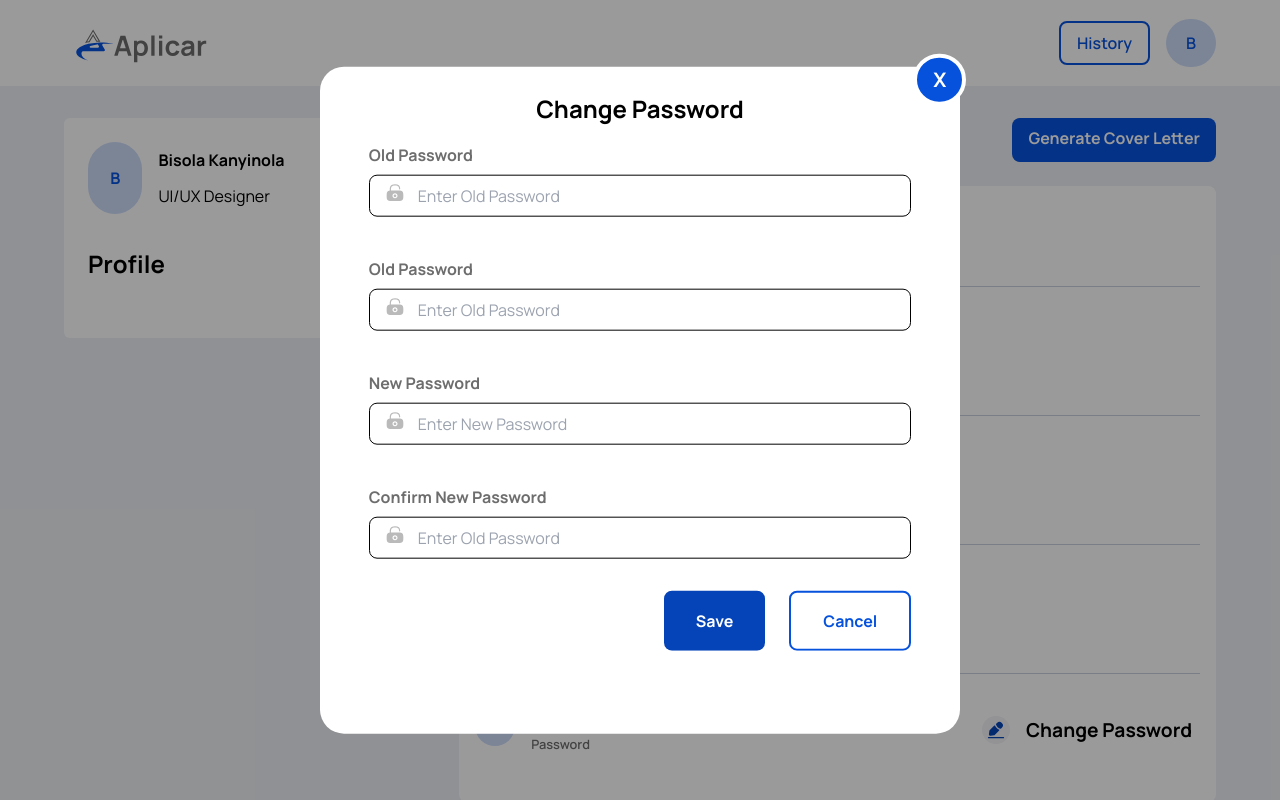
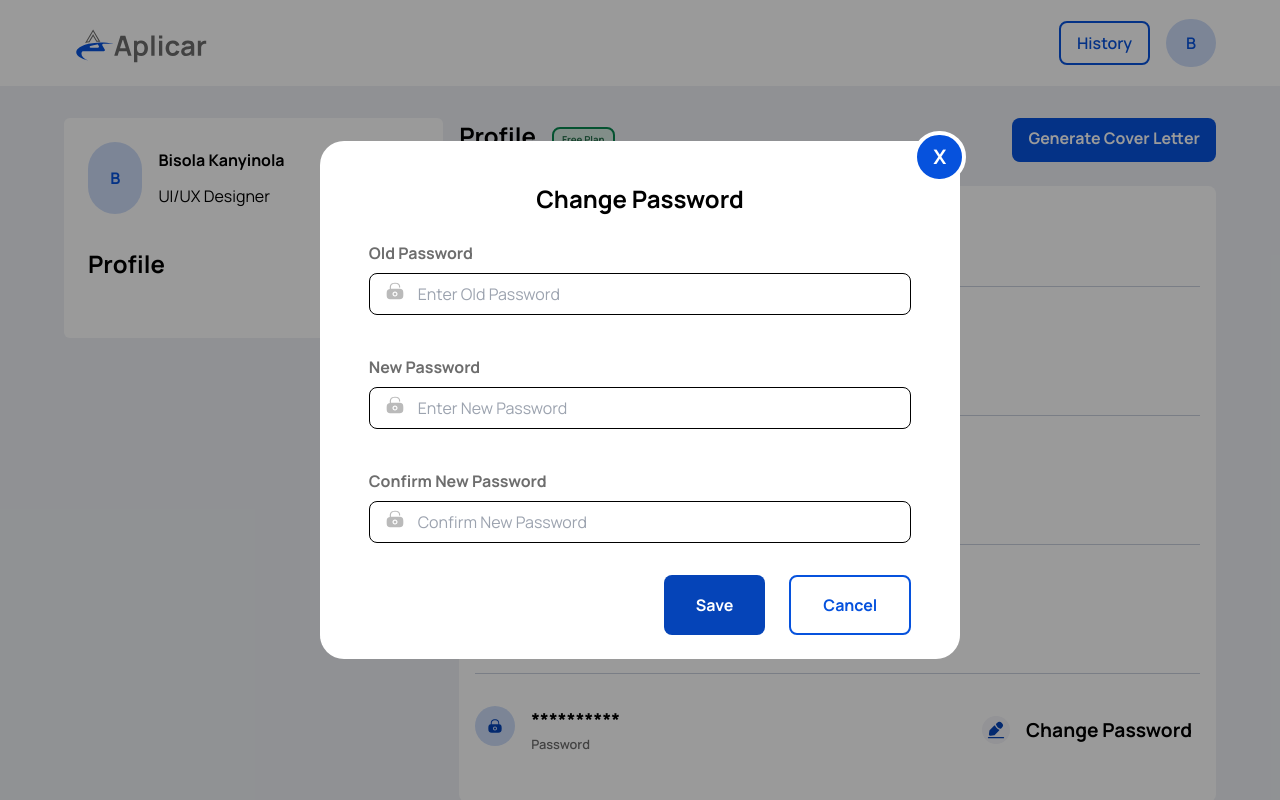
Before and after one commit to EarlPappi/hng, a React (Create React App) app: page / in a window 1280 px wide. Both pictures are taken after a click on the element "Change Password". Shown: the top 800 px of the page. Built offline with nearby package versions, Linux system fonts and the light colour scheme.

Commit message:
feat: success page

```diff
--- a/src/Pages/Profile/Icons.js
+++ b/src/Pages/Profile/Icons.js
@@ -159,3 +159,14 @@ export const ArrowLeft = ({ ...props }) => {
 
     )
 }
+
+export const SuccessIcon =({ ...props }) =>{
+    return (
+        <svg { ...props } width="100" height="100" viewBox="0 0 100 100" fill="none" xmlns="http://www.w3.org/2000/svg">
+<rect width="100" height="100" rx="50" fill="#E5FCF6"/>
+<rect x="10" y="8.75" width="80" height="80" rx="40" fill="#0FB56D"/>
+<path d="M32.4375 48.9904L43.9838 60.5366L67.5625 36.9629" stroke="#FCFCFC" stroke-width="5.50125" stroke-linecap="round" stroke-linejoin="round"/>
+</svg>
+
+    )
+}
--- a/src/Pages/Profile/PasswordModal.jsx
+++ b/src/Pages/Profile/PasswordModal.jsx
@@ -1,13 +1,14 @@
 import React, { useState } from 'react'
 import { PasswordLockIcon } from './Icons.js'
 
-function PasswordModal({ setShowPassModal }) {
+function PasswordModal({ setShowPassModal, setShowSuccess }) {
+
     const [oldPassword, setOldPassword] = useState('')
     const [newPassword, setNewPassword] = useState('')
     // const [confirmOldPassword, setConfirmOldPassword] = useState('')
     const [confirmNewPassword, setConfirmNewPassword] = useState('')
     const [emptyError, setEmptyError] = useState(false)
-    const [unMatch, setUnMatch] = useState(false)
+    const [unMatch, setUnMatch] = useState(false);
 
 
 
@@ -42,7 +43,10 @@ function PasswordModal({ setShowPassModal }) {
         } else {
             setIsValid(true)
             setUnMatch(false);
-            setEmptyError(false)
+            setEmptyError(false);
+
+            setShowPassModal(false)
+            setShowSuccess(true)
 
             console.log("GBAYII")
 
@@ -67,7 +71,7 @@ function PasswordModal({ setShowPassModal }) {
 
                 </div>
 
-                <div className='absolute bg-white w-11/12 md:w-6/12 h-5/6 z-30 top-[50%] left-[50%] translate-x-[-50%] translate-y-[-50%] p-3 md:p-6 rounded-3xl'>
+                <div className='absolute bg-white w-11/12 md:w-6/12 h-max z-30 top-[50%] left-[50%] translate-x-[-50%] translate-y-[-50%] p-3 md:p-6 rounded-3xl'>
                     <div className='w-11/12  mx-auto overflow-hidden'>
                         {/* Close Button */}
                         <p className='inline rounded-full py-2 px-4  absolute top-[-2%] right-[-1%] z-40 font-bold text-xl bg-primaryMain text-white cursor-pointer border-4 border-white'
@@ -78,7 +82,7 @@ function PasswordModal({ setShowPassModal }) {
                         <div>
 
                             <div>
-                                <h1 className='font-bold text-[1.5em] pb-2 text-center'>Change Password</h1>
+                                <h1 className='font-bold text-[1.5em] py-4 text-center'>Change Password</h1>
                             </div>
 
                             <form action="" onSubmit={handleSubmit}
@@ -93,23 +97,24 @@ function PasswordModal({ setShowPassModal }) {
                                             setOldPassword(e.target.value)
 
                                         }} />
+
                                         { emptyError && <span className='text-errorMain'>New or Old Password cannot be Empty</span> }
                                     </div>
                                 </div>
 
-                                <div className='my-2 '>
-                                    <label htmlFor="confirmOldPassword" className='font-bold text-[#6D6D6D]'>Old Password</label>
+                                {/* <div className='my-2 '>
+                                    <label htmlFor="confirmOldPassword" className='font-bold text-[#6D6D6D]'>Confirm Old Password</label>
                                     <div className='relative '>
                                         <PasswordLockIcon className='absolute top-4 left-4 ' />
                                         <input style={{
                                             borderColor: emptyError ? 'red' : ''
-                                        }} type="password" className='focus:border-[#6D6D6D] w-full border rounded-lg my-2 px-12 py-2 ' id='oldPassword' placeholder='Enter Old Password' onChange={(e) => {
+                                        }} type="password" className='focus:border-[#6D6D6D] w-full border rounded-lg my-2 px-12 py-2 ' id='oldPassword' placeholder='Confirm Old Password' onChange={(e) => {
                                             setOldPassword(e.target.value)
 
                                         }} />
                                         { emptyError && <span className='text-errorMain'>New or Old Password cannot be Empty</span> }
                                     </div>
-                                </div>
+                                </div> */}
 
 
 
@@ -134,7 +139,7 @@ function PasswordModal({ setShowPassModal }) {
                                         <PasswordLockIcon className='absolute top-4 left-4 ' />
                                         <input style={{
                                             borderColor: emptyError ? 'red' : ''
-                                        }} type="password" className='focus:border-[#6D6D6D] w-full border rounded-lg my-2 px-12 py-2 ' id='oldPassword' placeholder='Enter Old Password' onChange={(e) => {
+                                        }} type="password" className='focus:border-[#6D6D6D] w-full border rounded-lg my-2 px-12 py-2 ' id='oldPassword' placeholder='Confirm New Password' onChange={(e) => {
                                             setConfirmNewPassword(e.target.value)
 
                                         }} />
@@ -170,6 +175,8 @@ function PasswordModal({ setShowPassModal }) {
             </div>
 
 
+
+
         </>
     )
 }
--- a/src/Pages/Profile/ProfileAccount.jsx
+++ b/src/Pages/Profile/ProfileAccount.jsx
@@ -2,6 +2,7 @@ import React from 'react'
 import { ChatIcon, UserProfile, LockIcon, EditIcon } from './Icons';
 import PasswordModal from './PasswordModal';
 import { useState } from 'react'
+import SuccessModal from './SuccessModal.jsx';
 
 
 const ChatIcons = <ChatIcon />;
@@ -11,6 +12,7 @@ const UserProfiles = <UserProfile />
 
 function ProfileAccount() {
     const [showPassModal, setShowPassModal] = useState(false);
+    const [showSuccess, setShowSuccess] = useState(false);
 
 
     const AccountTabs = [
@@ -83,8 +85,10 @@ function ProfileAccount() {
 
             {showPassModal &&
 
-                <PasswordModal showPassModal={showPassModal} setShowPassModal={setShowPassModal} />
+                <PasswordModal setShowSuccess={setShowSuccess} showPassModal={showPassModal} setShowPassModal={setShowPassModal} />
             }
+
+            {showSuccess && <SuccessModal setShowSuccess={setShowSuccess}/>}
         </div>
     )
 }
--- /dev/null
+++ b/src/Pages/Profile/SuccessModal.jsx
@@ -0,0 +1,32 @@
+import React from 'react'
+import { SuccessIcon } from './Icons'
+
+function SuccessModal({ setShowSuccess }) {
+    return (
+        <>
+            <div className='bg-[#00000065] h-full w-full left-0 fixed top-0 z-10 '
+                onClick={() => {
+                    setShowSuccess(false);
+                }}>
+
+                <div className='absolute bg-white w-11/12 md:w-6/12 h-max z-30 top-[50%] left-[50%] translate-x-[-50%] translate-y-[-50%] p-3 md:p-6 rounded-3xl'>
+                    <div className='w-11/12 py-12  mx-auto overflow-hidden flex flex-col gap-4 justify-center items-center'>
+                        <div>
+                            <SuccessIcon />
+                        </div>
+
+                        <p className='font-bold text-xl'>Success</p>
+                        <p className='text-[#6D6D6D] font-bold'>Your Password has been changed</p>
+                        <p className='bg-primaryMain px-8 text-white rounded-xl font-bold py-2 cursor-pointer' onClick={()=>{
+                            setShowSuccess(false)
+                        }}>Continue</p>
+
+                    </div>
+                </div>
+
+            </div>
+        </>
+    )
+}
+
+export default SuccessModal
```
